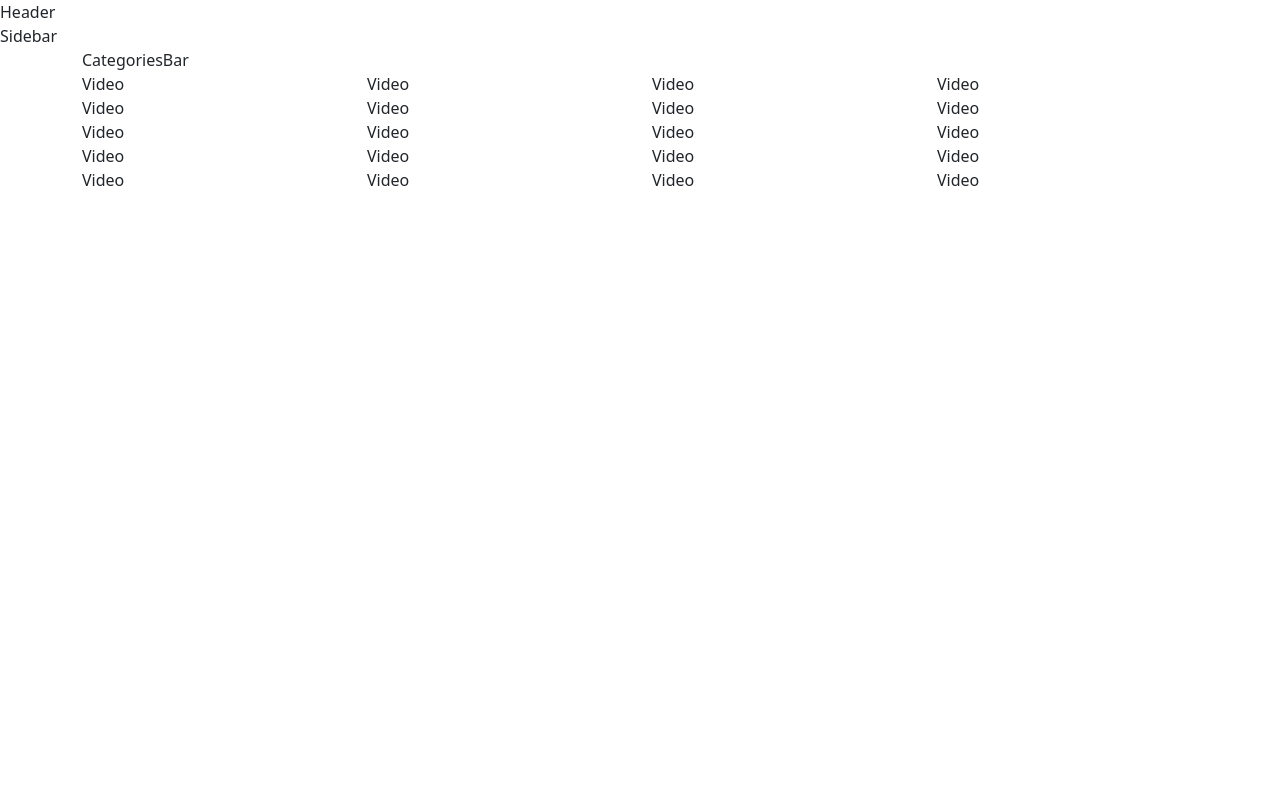
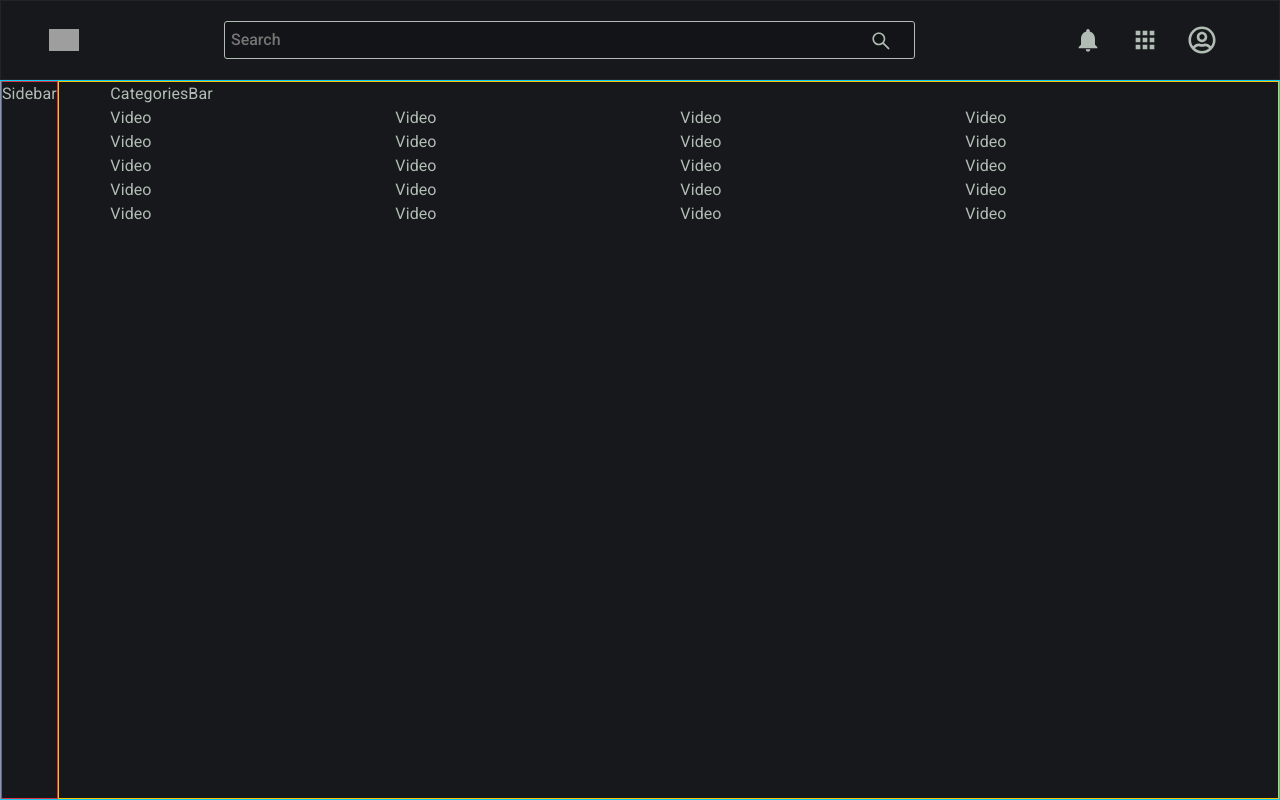
Before and after one commit to Gargshruti19/youtube-clone, a React (Create React App) app: page / in a window 1280 px wide. Built offline with nearby package versions, Linux system fonts and the light colour scheme; grey boxes are pictures that could not be loaded.

Commit message:
Header styling done

```diff
--- a/src/App.js
+++ b/src/App.js
@@ -3,14 +3,14 @@ import Header from "./components/header/Header";
 import Sidebar from "./components/sidebar/Sidebar";
 import { Container } from "react-bootstrap";
 import HomeScreen from "./screens/homescreen/HomeScreen";
-
+import "./_app.scss";
 const App = () => {
 	return (
 		<>
 			<Header />
-			<div className="app_container">
+			<div className="app__container border border-info">
 				<Sidebar />
-				<Container fluid className="app__main">
+				<Container fluid className="app__main border border-warning">
 					<HomeScreen />
 				</Container>
 			</div>
--- /dev/null
+++ b/src/_app.scss
@@ -0,0 +1,5 @@
+.app__container{
+  display: flex;
+  height: 90vh;
+
+}
--- /dev/null
+++ b/src/_base.scss
@@ -0,0 +1,21 @@
+ @import url("https://fonts.googleapis.com/css2?family=Roboto:ital,wght@0,100;0,300;0,400;0,500;0,700;0,900;1,100;1,300;1,400;1,500;1,700;1,900&display=swap");
+
+
+$text-color: #b1bdb4;
+$black-primary: #16181b;
+$black-secondary: #121417;
+$border-color: #404040;
+$breakpoint-medium: 1224px;
+$breakpoint-small: 520px;
+* {
+	margin: 0;
+	padding: 0;
+	box-sizing: border-box;
+}
+body {
+	background: $black-primary;
+	background-attachment: fixed;
+	color: $text-color;
+	letter-spacing: 0.1px;
+	font-family: "Roboto", sans-serif;
+}
--- a/src/components/header/Header.js
+++ b/src/components/header/Header.js
@@ -1,7 +1,33 @@
 import React from "react";
 import "./_header.scss";
+
+import { FaBars } from "react-icons/fa";
+import { AiOutlineSearch } from "react-icons/ai";
+import { MdNotifications, MdApps } from "react-icons/md";
+import { FaRegUserCircle } from "react-icons/fa";
 const Header = () => {
-	return <div>Header</div>;
+	return (
+		<div className="border border-dark header">
+			<FaBars className="header__menu" size={26} />
+
+			<img
+				src="https://pngimg.com/uploads/youtube/youtube_PNG2.png"
+				alt="logo"
+				className="header__logo"
+			/>
+			<form>
+				<input type="text" placeholder="Search" />
+				<button type="submit">
+					<AiOutlineSearch size={22} />
+				</button>
+			</form>
+			<div className="header__icons">
+				<MdNotifications size={28} />
+				<MdApps size={28} />
+				<FaRegUserCircle size={28} />
+			</div>
+		</div>
+	);
 };
 
 export default Header;
--- a/src/components/header/_header.scss
+++ b/src/components/header/_header.scss
@@ -0,0 +1,78 @@
+@import "../../_base.scss";
+
+.header {
+	display: flex;
+	justify-content: space-between;
+	align-items: center;
+	padding: 1rem 3rem;
+	background-color: $black-primary;
+	height: 10vh;
+	width: 100%;
+
+	&__menu {
+		display: none;
+	}
+	&__logo {
+		width: 30px;
+		height: 30px;
+		object-fit: contain;
+		display: block;
+	}
+
+	form {
+		flex: 0.6;
+		display: flex;
+		align-items: center;
+		margin: 0.1rem;
+		padding: 0.1rem;
+		border-radius: 3px;
+		border: 1.2px solid;
+		background-color: $black-secondary;
+
+		input {
+			width: 100%;
+			border: none;
+			font-weight: 500;
+			background: transparent;
+			padding: 0.3rem;
+			color: $text-color;
+			&:focus {
+				outline: none;
+			}
+		}
+		button {
+			padding: 0 1.25rem;
+			color: $text-color;
+			background: transparent;
+			border: none;
+			&:focus {
+				border: none;
+			}
+		}
+	}
+	&__icons {
+		flex: 0.15;
+		display: flex;
+		justify-content: space-around;
+		align-items: center;
+	}
+}
+
+@media (max-width: $breakpoint-small) {
+	.header {
+		padding: 1rem;
+		form {
+			flex: 1;
+		}
+
+		&__logo {
+			display: none;
+		}
+		&__menu {
+			display: block;
+		}
+		&__icons > :nth-child(-n + 2) {
+			display: none;
+		}
+	}
+}
--- a/src/components/sidebar/Sidebar.js
+++ b/src/components/sidebar/Sidebar.js
@@ -3,7 +3,7 @@ import "./_sidebar.scss";
 
 
 const Sidebar = () => {
-	return <div>Sidebar</div>;
+	return <div className="border border-danger">Sidebar</div>;
 };
 
 export default Sidebar;
--- a/src/index.js
+++ b/src/index.js
@@ -1,7 +1,10 @@
 import React from "react";
 import ReactDOM from "react-dom/client";
 import App from "./App";
-import "bootstrap/dist/css/bootstrap.css";
+import "bootstrap/dist/css/bootstrap.min.css";
+import "./_base.scss";
+
+
 const root = ReactDOM.createRoot(document.getElementById("root"));
 root.render(
 	<React.StrictMode>
```
